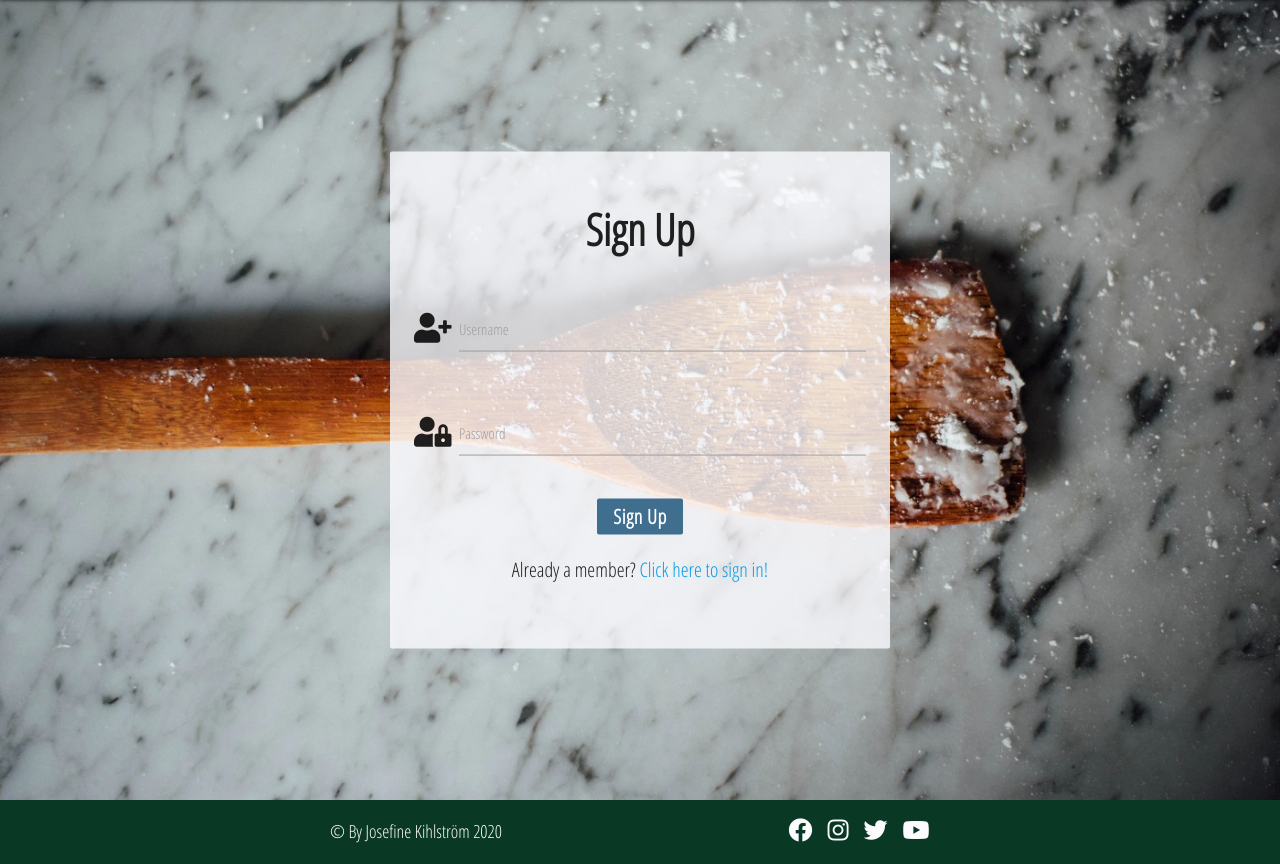
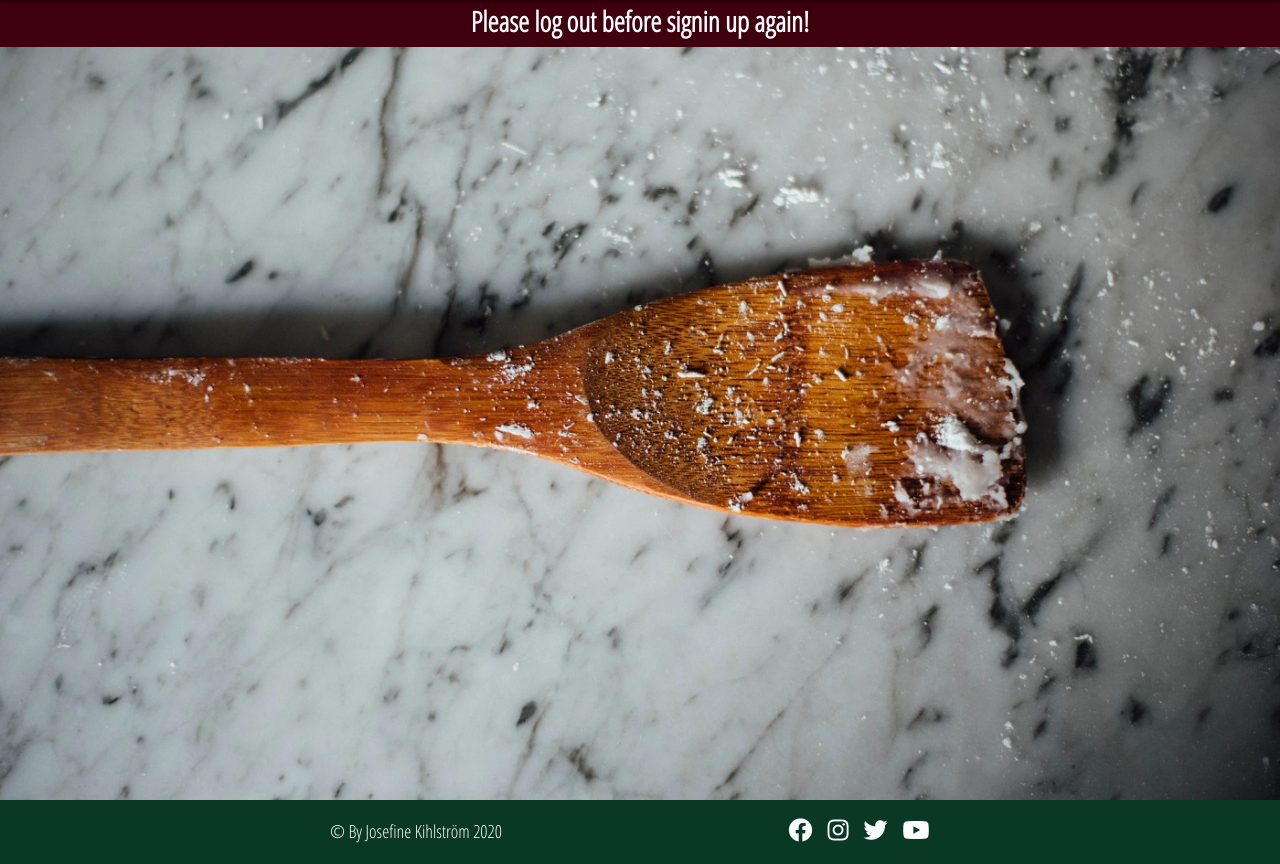
Before and after one commit to Code-Institute-Submissions/Kitchen, a Flask app: template templates/signup.html in a window 1280 px wide. Shown: the part 64-928 px from the top of the page. Run offline with Flask 2, Linux system fonts and the light colour scheme; the template is opened without the code that fills it, so the values that code supplies are empty; the visitor is signed in with stand-in values (Sample User, id 1); some libraries are stand-ins or nearby versions.

Commit message:
Add defensive programming if session user tries to sign up

```diff
--- a/templates/signup.html
+++ b/templates/signup.html
@@ -4,6 +4,11 @@
     <div id="signup-background">
         <!-- sign up form -->
         <div class="row">
+            {% if session.user %}
+                <div class="session-flash">
+                    <p class="session-header open-sans">Please log out before signin up again!</p>
+                </div>
+            {% else %}
                 <form class="col s12 m8 offset-m2" method="POST" action="{{ url_for('signup') }}">
                     <div class="card-panel">
                         <div class="row">
@@ -40,6 +45,7 @@
                         </div>
                     </div>
                 </form>
+            {% endif %}
         </div>
     </div>
 {% endblock %}
```
Lines whose indentation alone changed are shown as unchanged.
